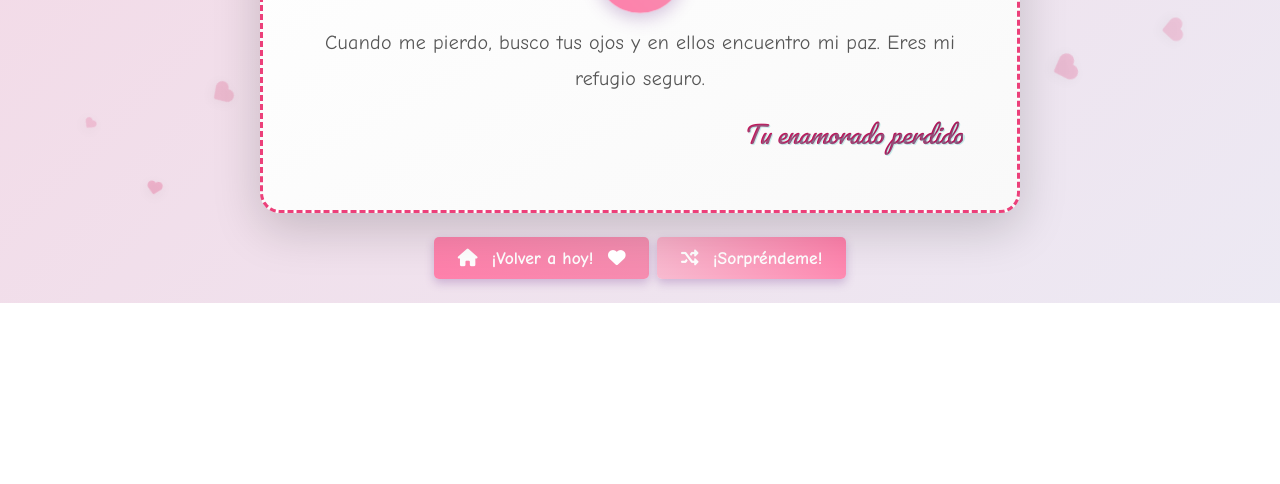
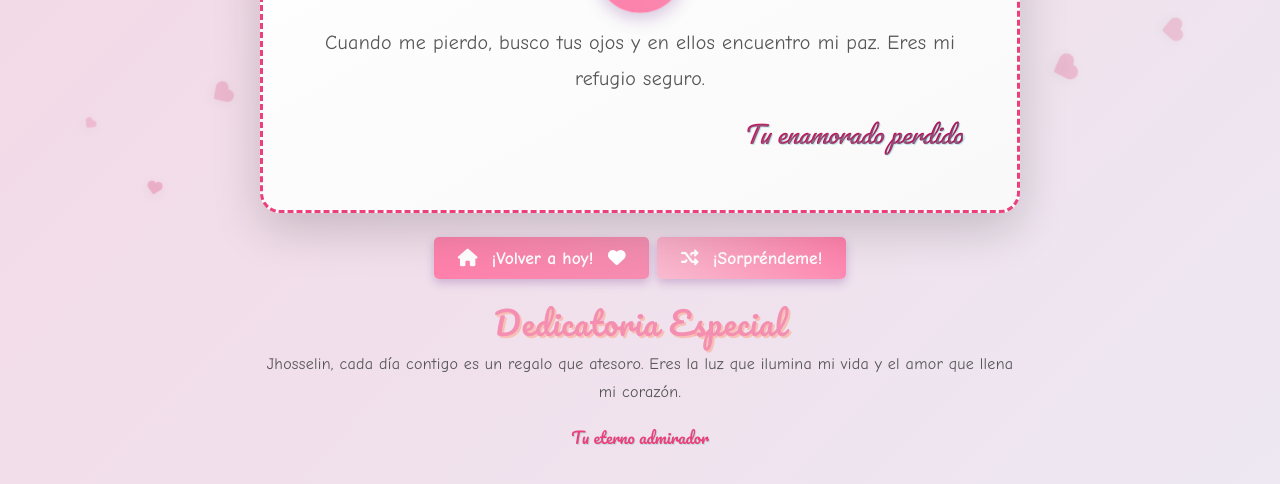
Before and after one commit to JulianB0315/love_notes-io, a plain HTML site: page index.html in a window 1280 px wide. Shown: the part 600-1084 px from the top of the page. Before the commit the page ends 903 px from the top, so only its background shows below. Drawn offline with nearby package versions, Linux system fonts and the light colour scheme.

Commit message:
Update index.html

```diff
--- a/index.html
+++ b/index.html
@@ -3,7 +3,7 @@
 <head>
     <meta charset="UTF-8">
     <meta name="viewport" content="width=device-width, initial-scale=1.0">
-    <title>Notas de Amor - ¡Mensajes con corazón!</title>
+    <title>Notas de Amor - ¡Wiwi!</title>
     <!-- Bootstrap CSS -->
     <link href="https://cdn.jsdelivr.net/npm/bootstrap@5.3.0-alpha1/dist/css/bootstrap.min.css" rel="stylesheet">
     <!-- Font Awesome -->
@@ -78,6 +78,12 @@
                     <i class="fas fa-random me-2"></i> ¡Sorpréndeme!
                 </button>
             </div>
+
+            <div class="dedicatoria-especial text-center mt-4">
+                <h2 class="fun-title">Dedicatoria Especial</h2>
+                <p class="fun-message">Jhosselin, cada día contigo es un regalo que atesoro. Eres la luz que ilumina mi vida y el amor que llena mi corazón.</p>
+                <p class="fun-signature">Tu eterno admirador</p>
+            </div>
         </div>
     </div>
 
```
